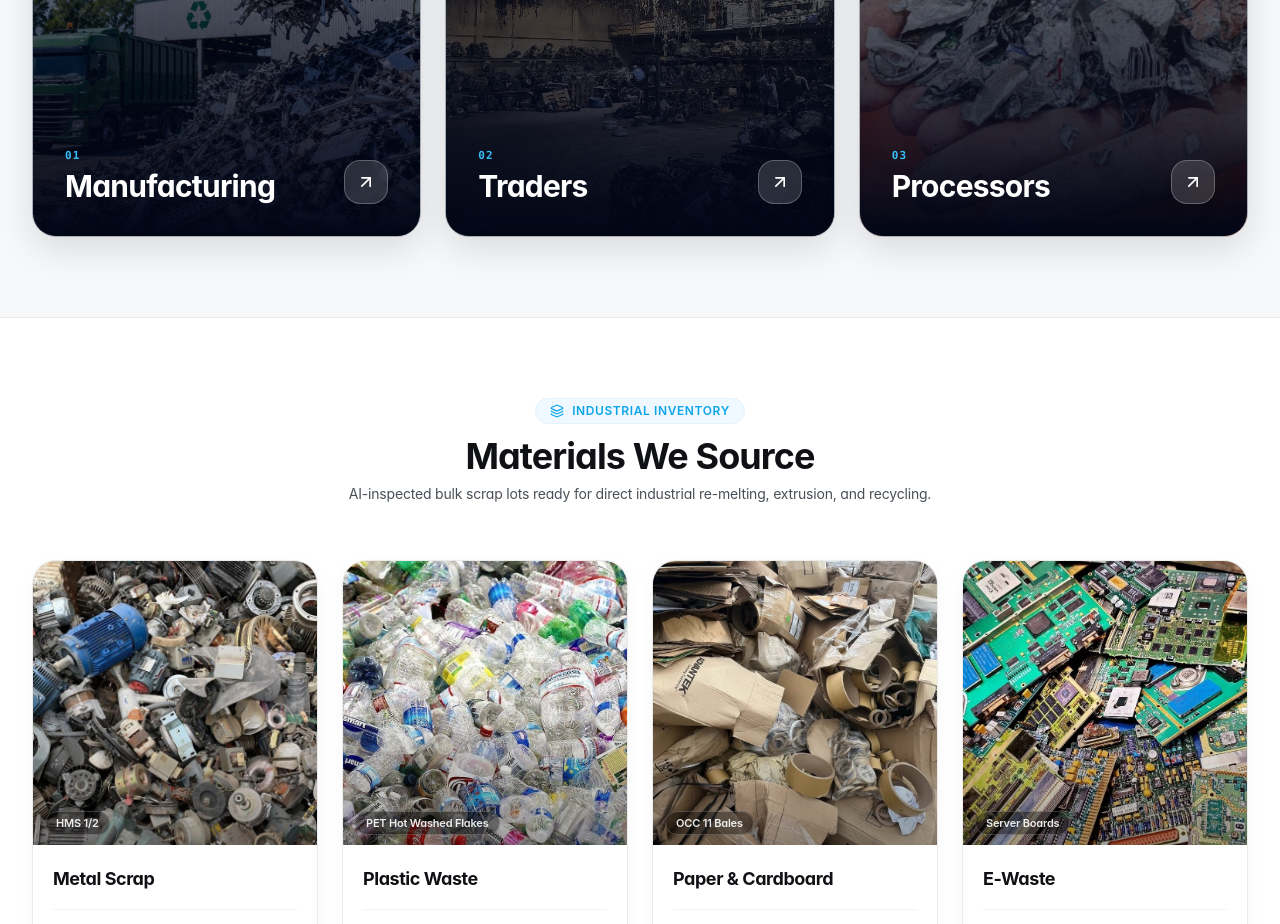
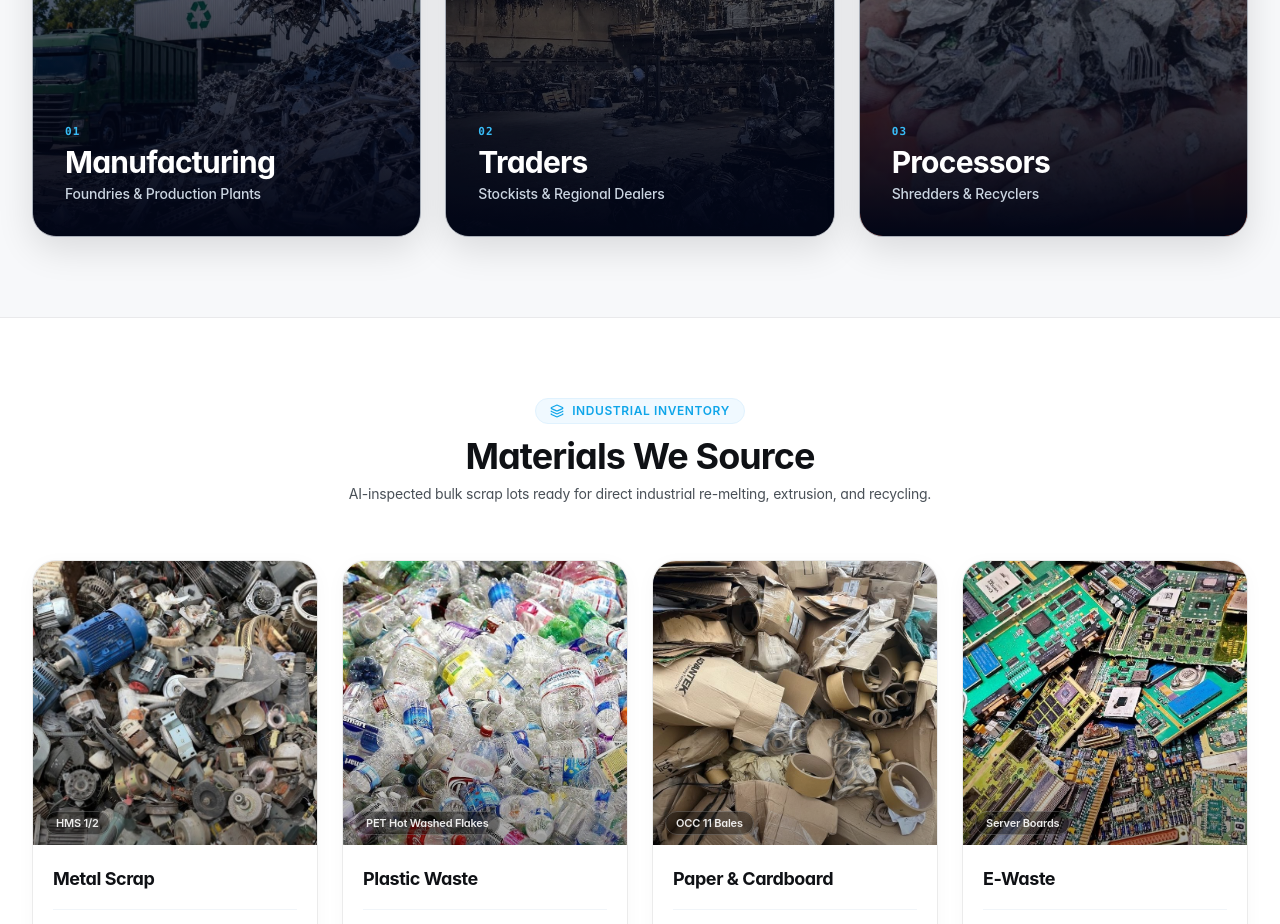
Before and after one commit to notSaiful/scrap-ai-marketplace, a React (Vite) app: page / in a window 1280 px wide. Shown: the part 2780-3704 px from the top of the page. Built offline with nearby package versions, Linux system fonts and the light colour scheme; a web font is replaced by a local one.

Commit message:
Keep static images without redirect link or button in Built for Businesses That Buy in Bulk

```diff
--- a/src/App.tsx
+++ b/src/App.tsx
@@ -522,10 +522,7 @@ function MarketplaceContent() {
             </div>
 
             {/* Who It's For: Built for Businesses That Buy in Bulk */}
-            <WhoItsFor
-              onOpenRFQ={() => handleOpenRFQ()}
-              onExploreCatalog={() => handleOpenCategoriesPage('all')}
-            />
+            <WhoItsFor />
 
             {/* What We Source: Materials We Source */}
             <WhatWeSource
--- a/src/components/WhoItsFor.tsx
+++ b/src/components/WhoItsFor.tsx
@@ -1,12 +1,12 @@
 import React from 'react';
-import { ShieldCheck, ArrowUpRight } from 'lucide-react';
+import { ShieldCheck } from 'lucide-react';
 
 interface WhoItsForProps {
   onOpenRFQ?: () => void;
   onExploreCatalog?: () => void;
 }
 
-export const WhoItsFor: React.FC<WhoItsForProps> = ({ onOpenRFQ, onExploreCatalog }) => {
+export const WhoItsFor: React.FC<WhoItsForProps> = () => {
   const panels = [
     {
       id: 'manufacturing',
@@ -51,35 +51,30 @@ export const WhoItsFor: React.FC<WhoItsForProps> = ({ onOpenRFQ, onExploreCatalo
           {panels.map((panel, idx) => (
             <div
               key={idx}
-              onClick={onOpenRFQ}
-              className="relative h-80 sm:h-[420px] rounded-3xl overflow-hidden shadow-[0_12px_36px_rgba(0,0,0,0.12)] hover:shadow-[0_24px_50px_rgba(0,0,0,0.25)] border border-slate-700/40 cursor-pointer group transition-all duration-500 flex flex-col justify-end p-6 sm:p-8"
+              className="relative h-80 sm:h-[420px] rounded-3xl overflow-hidden shadow-[0_12px_36px_rgba(0,0,0,0.12)] border border-slate-700/40 flex flex-col justify-end p-6 sm:p-8"
             >
               {/* Background Image */}
               <img
                 src={panel.image}
                 alt={panel.alt}
-                className="absolute inset-0 w-full h-full object-cover object-center group-hover:scale-110 transition-transform duration-700 pointer-events-none"
+                className="absolute inset-0 w-full h-full object-cover object-center pointer-events-none"
               />
 
               {/* Multi-layered cinematic gradient overlay */}
-              <div className="absolute inset-0 bg-gradient-to-t from-slate-950 via-slate-950/60 to-slate-900/20 group-hover:via-slate-950/50 transition-colors pointer-events-none" />
+              <div className="absolute inset-0 bg-gradient-to-t from-slate-950 via-slate-950/60 to-slate-900/20 pointer-events-none" />
               <div className="absolute inset-0 bg-slate-950/20 pointer-events-none" />
 
-              {/* Content: Just the name and subtle indicator */}
-              <div className="relative z-10 flex items-end justify-between">
-                <div>
-                  <span className="text-[11px] font-mono font-bold text-[#38bdf8] tracking-widest uppercase block mb-1">
-                    0{idx + 1}
-                  </span>
-                  <h3 className="text-2xl sm:text-3xl font-bold text-white tracking-tight group-hover:text-sky-300 transition-colors">
-                    {panel.name}
-                  </h3>
-                </div>
-
-                {/* Arrow Action Bubble */}
-                <div className="w-11 h-11 rounded-2xl bg-white/15 backdrop-blur-md border border-white/25 flex items-center justify-center text-white group-hover:bg-[#0ea5e9] group-hover:scale-110 transition-all shadow-lg">
-                  <ArrowUpRight className="w-5 h-5 group-hover:translate-x-0.5 group-hover:-translate-y-0.5 transition-transform" />
-                </div>
+              {/* Content: Just the name and subtitle */}
+              <div className="relative z-10">
+                <span className="text-[11px] font-mono font-bold text-[#38bdf8] tracking-widest uppercase block mb-1">
+                  0{idx + 1}
+                </span>
+                <h3 className="text-2xl sm:text-3xl font-bold text-white tracking-tight">
+                  {panel.name}
+                </h3>
+                <p className="text-xs sm:text-sm text-slate-300 font-medium mt-1">
+                  {panel.subtitle}
+                </p>
               </div>
             </div>
           ))}
```
